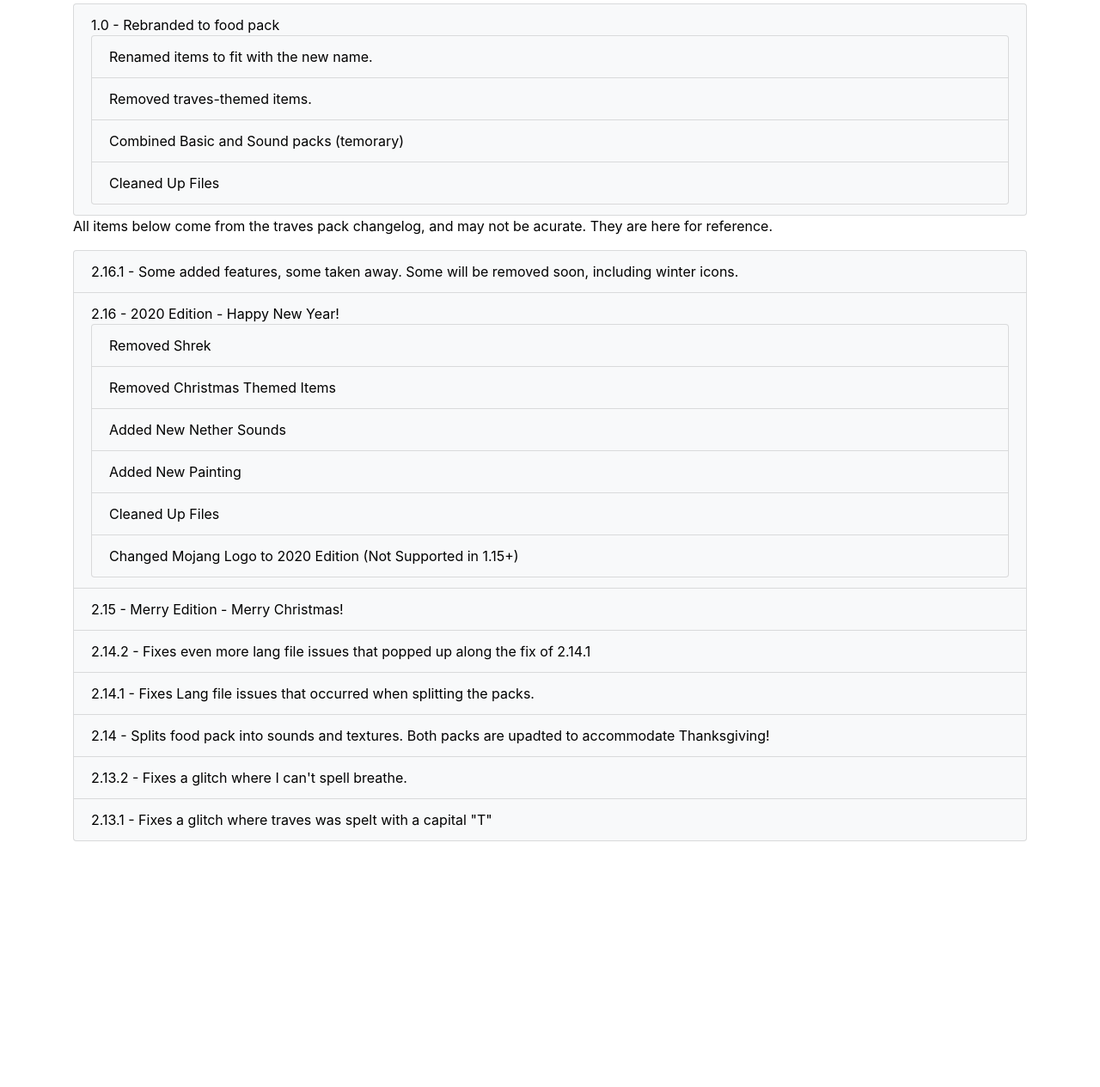
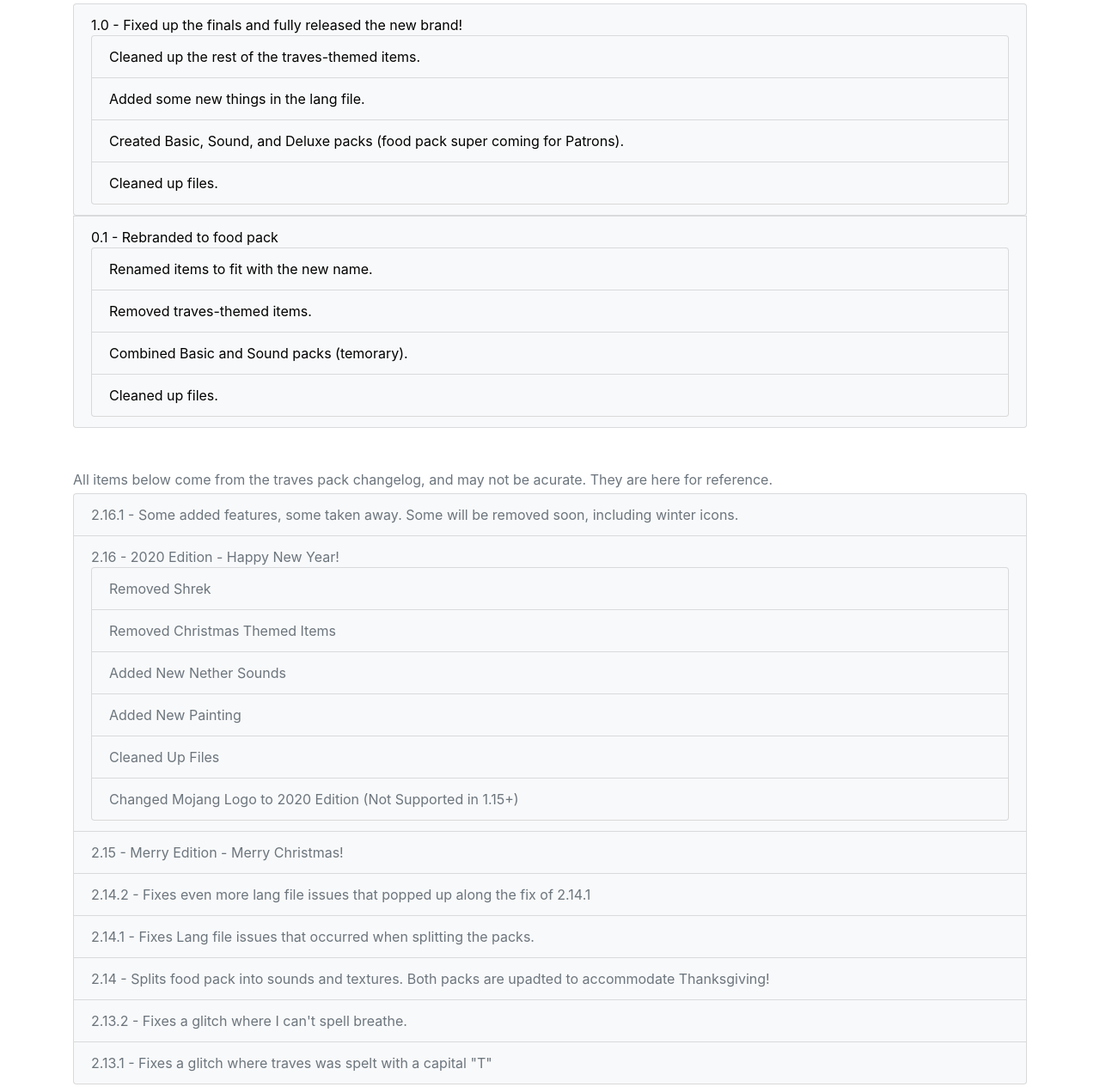
Before and after one commit to itsfood/foodpacksite, a plain HTML site: page updates/index.html in a window 1280 px wide. Shown: the part 202-1467 px from the top of the page at 86% size. Before the commit the page ends 1181 px from the top, so only its background shows below. Drawn offline with nearby package versions, Linux system fonts and the light colour scheme.

Commit message:
added stuff

```diff
--- a/updates/index.html
+++ b/updates/index.html
@@ -57,44 +57,58 @@
             <p class="lead">a resource pack by itsfood</p>
         </div>
 
-        <ul class="list-group">
+        <ul class="list-group mb-3">
             <a href="../download/">
-                <li class="click list-group-item">1.0 - Rebranded to food pack
+                <li class="list-group-item">1.0 - Fixed up the finals and fully released the new brand!
                     <ul class="list-group">
-                        <li class="list-group-item">Renamed items to fit with the new name.</li>
-                        <li class="list-group-item">Removed traves-themed items.</li>
-                        <li class="list-group-item">Combined Basic and Sound packs (temorary)</li>
-                        <li class="list-group-item">Cleaned Up Files</li>
+                        <li class="list-group-item">Cleaned up the rest of the traves-themed items.</li>
+                        <li class="list-group-item">Added some new things in the lang file.</li>
+                        <li class="list-group-item">Created Basic, Sound, and Deluxe packs (food pack super coming for Patrons).</li>
+                        <li class="list-group-item">Cleaned up files.</li>
                     </ul>
                 </li>
             </a>
+            <li class="click list-group-item">0.1 - Rebranded to food pack
+                <ul class="list-group">
+                    <li class="list-group-item">Renamed items to fit with the new name.</li>
+                    <li class="list-group-item">Removed traves-themed items.</li>
+                    <li class="list-group-item">Combined Basic and Sound packs (temorary).</li>
+                    <li class="list-group-item">Cleaned up files.</li>
+                </ul>
+            </li>
         </ul>
 
-        <p>All items below come from the traves pack changelog, and may not be acurate. They are here for reference.</p>
-        <ul class="list-group">
-            <li class="list-group-item">2.16.1 - Some added features, some taken away. Some will be
+        <p class="mt-5 mb-1 text-muted">All items below come from the traves pack changelog, and may not be acurate.
+            They are here for
+            reference.</p>
+        <ul class="list-group mb-5">
+            <li class="list-group-item text-muted">2.16.1 - Some added features, some taken away. Some will be
                 removed soon, including winter icons.
             </li>
-            <li class="list-group-item">2.16 - 2020 Edition - Happy New Year!<br>
+            <li class="list-group-item text-muted">2.16 - 2020 Edition - Happy New Year!<br>
                 <ul class="list-group">
-                    <li class="list-group-item">Removed Shrek</li>
-                    <li class="list-group-item">Removed Christmas Themed Items</li>
-                    <li class="list-group-item">Added New Nether Sounds</li>
-                    <li class="list-group-item">Added New Painting</li>
-                    <li class="list-group-item">Cleaned Up Files</li>
-                    <li class="list-group-item">Changed Mojang Logo to 2020 Edition (Not Supported in 1.15+)
+                    <li class="list-group-item text-muted">Removed Shrek</li>
+                    <li class="list-group-item text-muted">Removed Christmas Themed Items</li>
+                    <li class="list-group-item text-muted">Added New Nether Sounds</li>
+                    <li class="list-group-item text-muted">Added New Painting</li>
+                    <li class="list-group-item text-muted">Cleaned Up Files</li>
+                    <li class="list-group-item text-muted">Changed Mojang Logo to 2020 Edition (Not Supported in 1.15+)
                     </li>
                 </ul>
             </li>
-            <li class="list-group-item">2.15 - Merry Edition - Merry Christmas!</li>
-            <li class="list-group-item">2.14.2 - Fixes even more lang file issues that popped up along the fix
+            <li class="list-group-item text-muted">2.15 - Merry Edition - Merry Christmas!</li>
+            <li class="list-group-item text-muted">2.14.2 - Fixes even more lang file issues that popped up along the
+                fix
                 of 2.14.1</li>
-            <li class="list-group-item">2.14.1 - Fixes Lang file issues that occurred when splitting the packs.
+            <li class="list-group-item text-muted">2.14.1 - Fixes Lang file issues that occurred when splitting the
+                packs.
             </li>
-            <li class="list-group-item">2.14 - Splits food pack into sounds and textures. Both packs are upadted
+            <li class="list-group-item text-muted">2.14 - Splits food pack into sounds and textures. Both packs are
+                upadted
                 to accommodate Thanksgiving!</li>
-            <li class="list-group-item">2.13.2 - Fixes a glitch where I can't spell breathe.</li>
-            <li class="list-group-item">2.13.1 - Fixes a glitch where traves was spelt with a capital "T"</li>
+            <li class="list-group-item text-muted">2.13.2 - Fixes a glitch where I can't spell breathe.</li>
+            <li class="list-group-item text-muted">2.13.1 - Fixes a glitch where traves was spelt with a capital "T"
+            </li>
         </ul>
     </main>
 </body>
```
Also changed, not shown: download/index.html (+18 -8 lines), index.html (+8 -4 lines).
